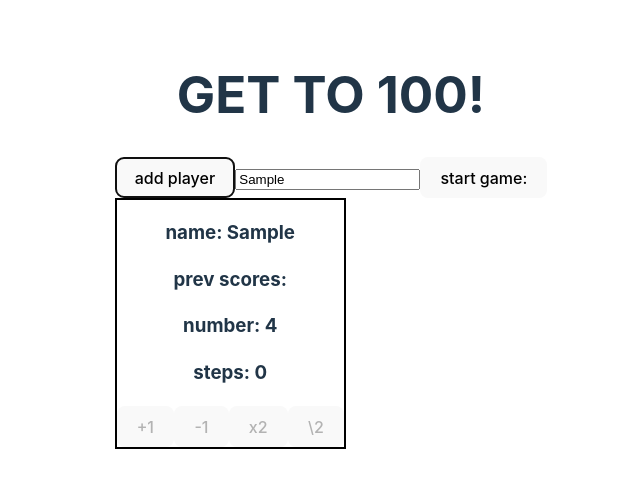
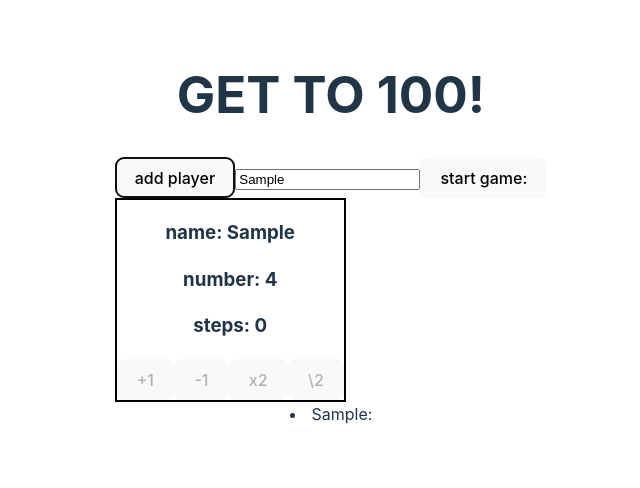
Before and after one commit to TalyaAlbeck/rotem-talya, a React (Vite) app in the folder react-project-2/: page / in a window 1280 px wide. Both pictures are taken after typing "Sample" into the empty fields and a click on the button "add player". Shown: the top 488 px of the page, without its empty margins (309-949 px from the left). Built offline with nearby package versions, Linux system fonts and the light colour scheme.

Commit message:
scores beginning

```diff
--- a/react-project-2/src/App.jsx
+++ b/react-project-2/src/App.jsx
@@ -5,7 +5,7 @@ import "./App.css";
 import AddPlayer from "./component/add-player";
 import GameActive from "./component/GameActive";
 import GameBoard from "./component/game-board";
-import Score from "./component/score";
+import Scores from "./component/score";
 
 function App() {
   const [usersArr, setUsersArr] = useState([]);
@@ -15,7 +15,9 @@ function App() {
       <h1>GET TO 100!</h1>
       <AddPlayer usersArr={usersArr} setUsersArr={setUsersArr} />
       <GameActive usersArr={usersArr} setUsersArr={setUsersArr} />
-      <Score numGames={5} averageScore={7} steps={6} />
+      {/* <Score numGames={5} averageScore={7} steps={6} /> */}
+
+      <Scores />
     </>
   );
 }
--- a/react-project-2/src/component/add-player.jsx
+++ b/react-project-2/src/component/add-player.jsx
@@ -10,9 +10,9 @@ function AddPlayer(props) {
 
     setInputValue(userName);
   }
-
+  //hello
   function addNewPlayer() {
-    let newUser = { name: inputValue, score: [], isPlaying: true };
+    let newUser = { name: inputValue, score: [] };
     let usersArray = JSON.parse(localStorage.getItem("usersArr"));
     if (usersArray === null) {
       localStorage.setItem("usersArr", JSON.stringify([newUser]));
@@ -20,8 +20,8 @@ function AddPlayer(props) {
     } else {
       let flag = false;
       for (let i = 0; i < usersArray.length; i++) {
-        if (usersArray[i].name === newUser.name && usersArray[i].isPlaying) {
-          alert("This user exists");
+        if (usersArray[i].name === newUser.name) {
+          props.setUsersArr([...props.usersArr, usersArray[i]]);
           flag = true;
         }
       }
--- a/react-project-2/src/component/game-board.jsx
+++ b/react-project-2/src/component/game-board.jsx
@@ -1,24 +1,29 @@
 import React, { useState } from "react";
 import GameActive from "./GameActive";
+import Score from "./score";
 
 function GameBoard(props) {
   const [number, setNumber] = useState(Math.floor(Math.random() * 100));
   const [steps, setSteps] = useState(0);
   const [finished, setFinished] = useState(false);
+  //   const [scores, setScores] = useState([]);
 
-  const endPlaying = (player, id) => {
+  const endPlaying = (player) => {
     let usersArray = props.usersArr.filter((item) => item.name !== player);
     props.setUsersArr(usersArray);
-    props.setTurn(props.turn - 1);
-    // let users = JSON.parse(localStorage.getItem("usersArr"));
-    // for (let i = 0; i < users.length; i++) {
-    //   if (users[i].name === player) {
-    //     console.log(steps);
-    //     users[i].score.push(steps);
-    //   }
+    props.turn === props.usersArr.length && props.setTurn(props.turn - 1);
   };
 
-  //   localStorage.setItem("usersArr", JSON.stringify(users));
+  const addScore = (player) => {
+    let users = JSON.parse(localStorage.getItem("usersArr"));
+    for (let i = 0; i < users.length; i++) {
+      if (users[i].name === player) {
+        console.log(steps);
+        users[i].score.push(steps);
+      }
+      localStorage.setItem("usersArr", JSON.stringify(users));
+    }
+  };
 
   function onClickHandler(num) {
     if (num === 100 && !finished) {
@@ -31,7 +36,6 @@ function GameBoard(props) {
   return (
     <div className="player">
       <h3>name: {props.user.name}</h3>
-      <h3>prev scores: {props.user.score}</h3>
       <h3>number: {number}</h3>
       <h3>steps: {steps}</h3>
       {finished ? (
@@ -39,6 +43,7 @@ function GameBoard(props) {
           <button
             onClick={() => {
               endPlaying(props.user.name, props.id, steps);
+              addScore(props.user.name);
             }}
           >
             finish
@@ -48,6 +53,7 @@ function GameBoard(props) {
               setNumber(Math.floor(Math.random() * 100));
               setFinished(false);
               setSteps(0);
+              addScore(props.user.name);
             }}
           >
             continue
--- a/react-project-2/src/component/score.jsx
+++ b/react-project-2/src/component/score.jsx
@@ -1,7 +1,24 @@
 import { useState } from "react";
-
-function Score(props) {
-
+import GameBoard from "./game-board";
+function Scores() {
+  let usersArray = JSON.parse(localStorage.getItem("usersArr"));
+  const showScores = (arr) => {
+    for (let i = 0; i < arr.length; i++) {
+      return <span>{arr[i]}, </span>;
+    }
+  };
+  if (usersArray === null) {
+    return <h3>scores here</h3>;
+  }
+  return usersArray.map((item) => {
+    return (
+      <>
+        <li>
+          {item.name}: {showScores(item.score)}
+        </li>
+      </>
+    );
+  });
 }
 
-export default Score;
+export default Scores;
```
